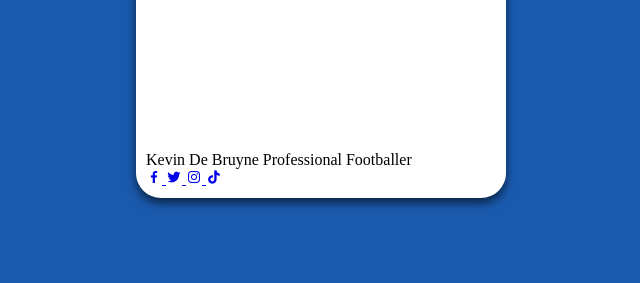
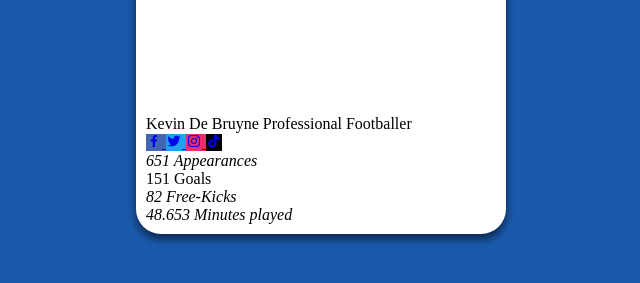
Before and after one commit to GPouliakis/Card_profile, a plain HTML site: page index.html in a window 1280 px wide. Shown: the part 331-614 px from the top of the page, without its empty margins (319-959 px from the left). Drawn offline with nearby package versions, Linux system fonts and the light colour scheme.

Commit message:
Add files via upload
Last changes and add statistics and links for media

```diff
--- a/index.html
+++ b/index.html
@@ -12,7 +12,7 @@
     <!-- CSS -->
     <link rel="stylesheet" href="style.css">
 
-    <link rel="stylesheet" href="https://unpkg.com/boxicons@2.1.2/css/boxicons.min.css">
+    <link href='https://unpkg.com/boxicons@2.1.4/css/boxicons.min.css' rel='stylesheet'>
 
 </head>
 <body>
@@ -27,18 +27,34 @@
         </div>
 
         <div class="media-buttons">
-            <a href="#" class="link">
+            <a href="https://www.facebook.com/KevinDeBruyne/" target="_blank" class="link" style="background-color: #4267b2;">
                 <i class="bx bxl-facebook"></i>
             </a>
-            <a href="#" class="link">
+            <a href="https://x.com/KevinDeBruyne?ref_src=twsrc%5Etfw" target="_blank" class="link" style="background-color: #1da1f2;">
                 <i class='bx bxl-twitter'></i>
             </a>
-            <a href="#" class="link">
+            <a href="https://www.instagram.com/kevindebruyne/?hl=el" target="_blank" class="link" style="background-color: #e1306c;">
                 <i class='bx bxl-instagram'></i>
             </a>
-            <a href="#" class="link">
+            <a href="https://www.tiktok.com/@kevindebruyne" target="_blank" class="link" style="background-color: #000;">
                 <i class='bx bxl-tiktok'></i>
             </a>
+        </div>
+
+        <div class="statistics">
+            <div class="data">
+                <i>651 Appearances</i>
+            </div>
+            <div class="data">
+              <i></i>151 Goals</i>
+
+            </div>
+            <div class="data">
+                <i> 82 Free-Kicks</i>
+            </div>
+            <div class="data">
+               <i>48.653 Minutes played</i>
+            </div>
         </div>
     </div>
 </body>
```
